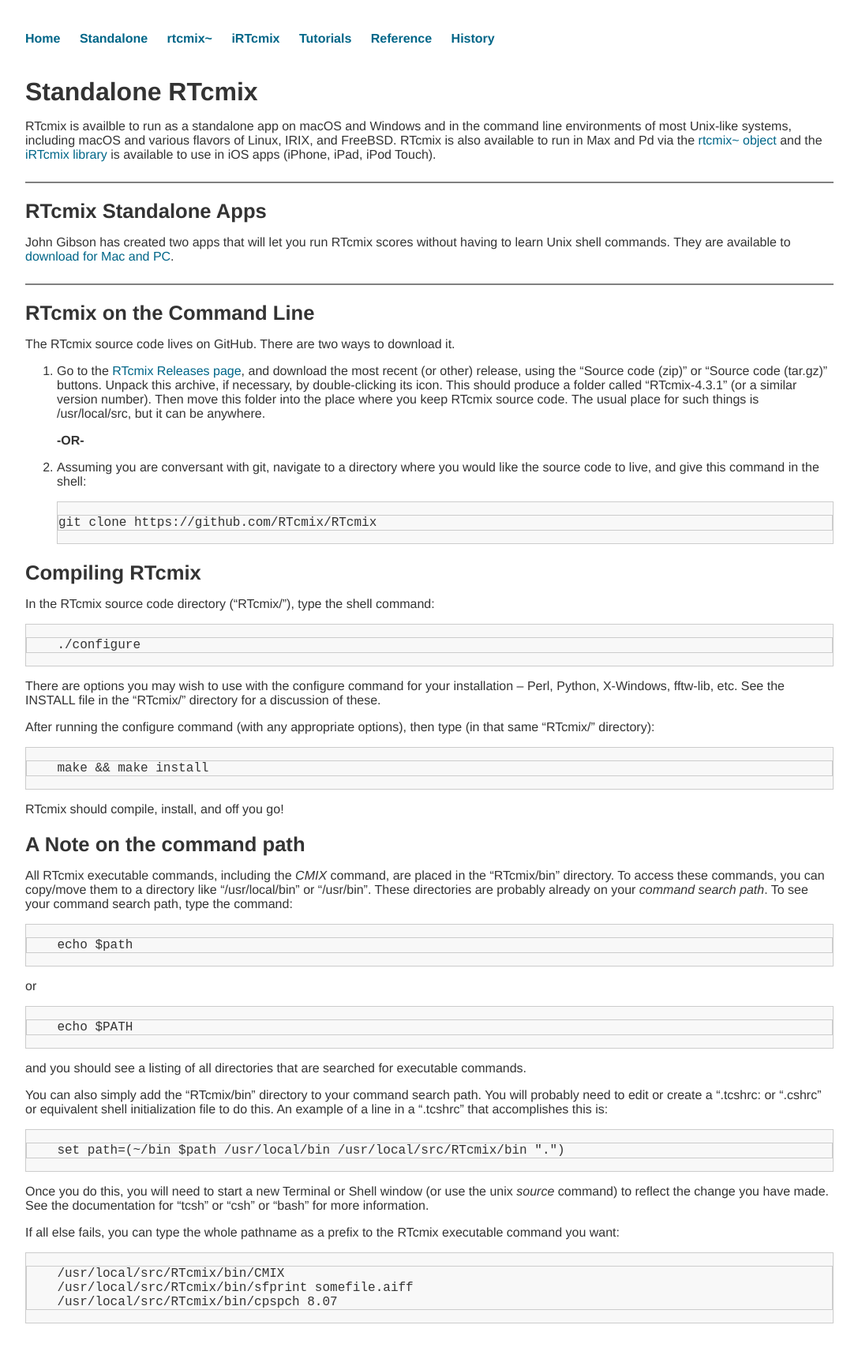
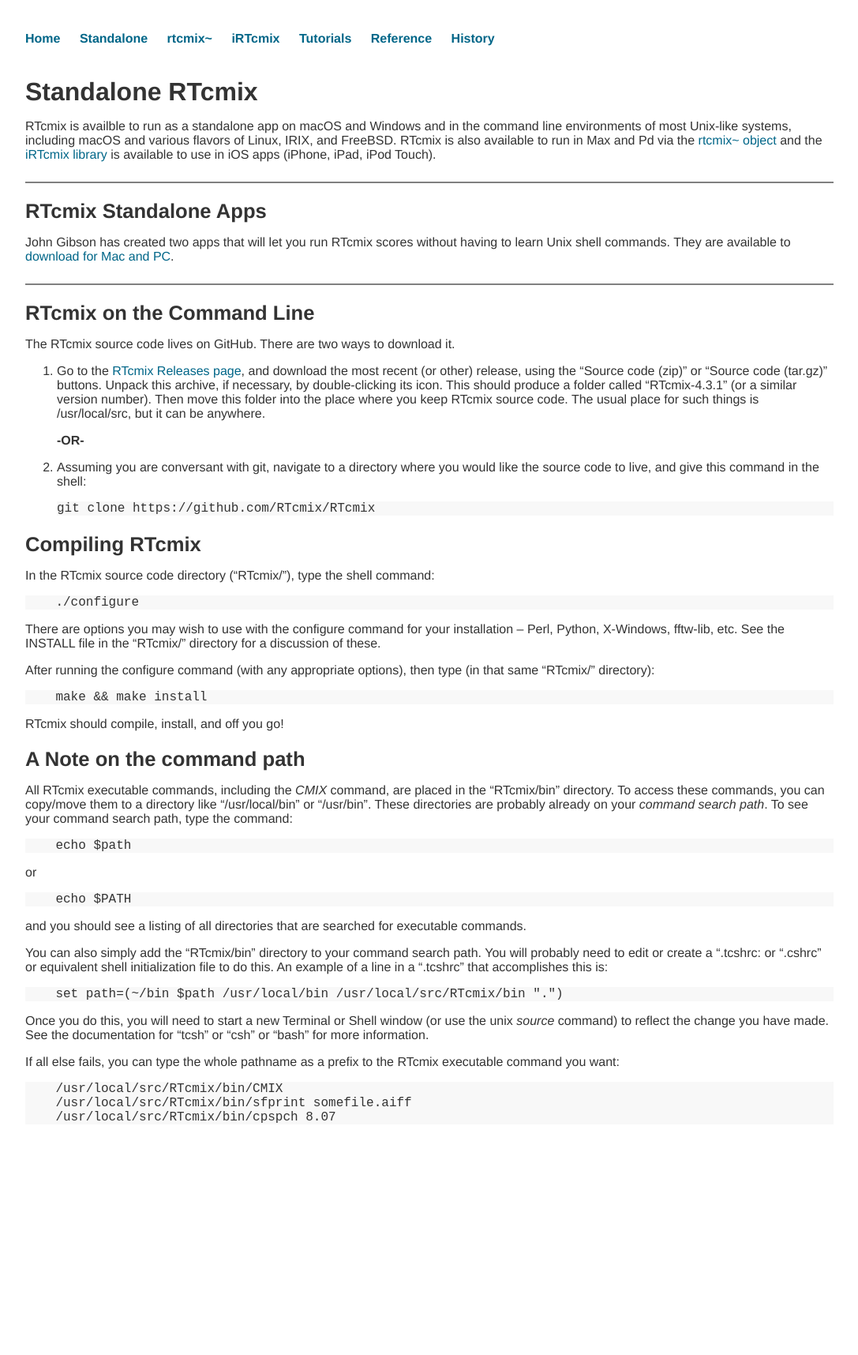
Before and after one commit to RTcmix/rtcmix.github.io, a Jekyll site: the page built from standalone/index.md, in a window 1280 px wide. Shown: the whole page at 79% size, without its empty margins (96-1183 px from the left). Built offline with Jekyll 4.4.1, drawn with Linux system fonts in a browser that asks for light colours; after the commit the page ends 1464 px from its top, so only the background shows below that.

Commit message:
Trouble with borders.

```diff
--- a/css/ref.css
+++ b/css/ref.css
@@ -34,7 +34,7 @@
 
 .highlight {
 	background-color: #f8f8f8;
-	border: 1px solid #cccccc;
+//	border: 1px solid #cccccc;
 }
 
 h1 {
```
